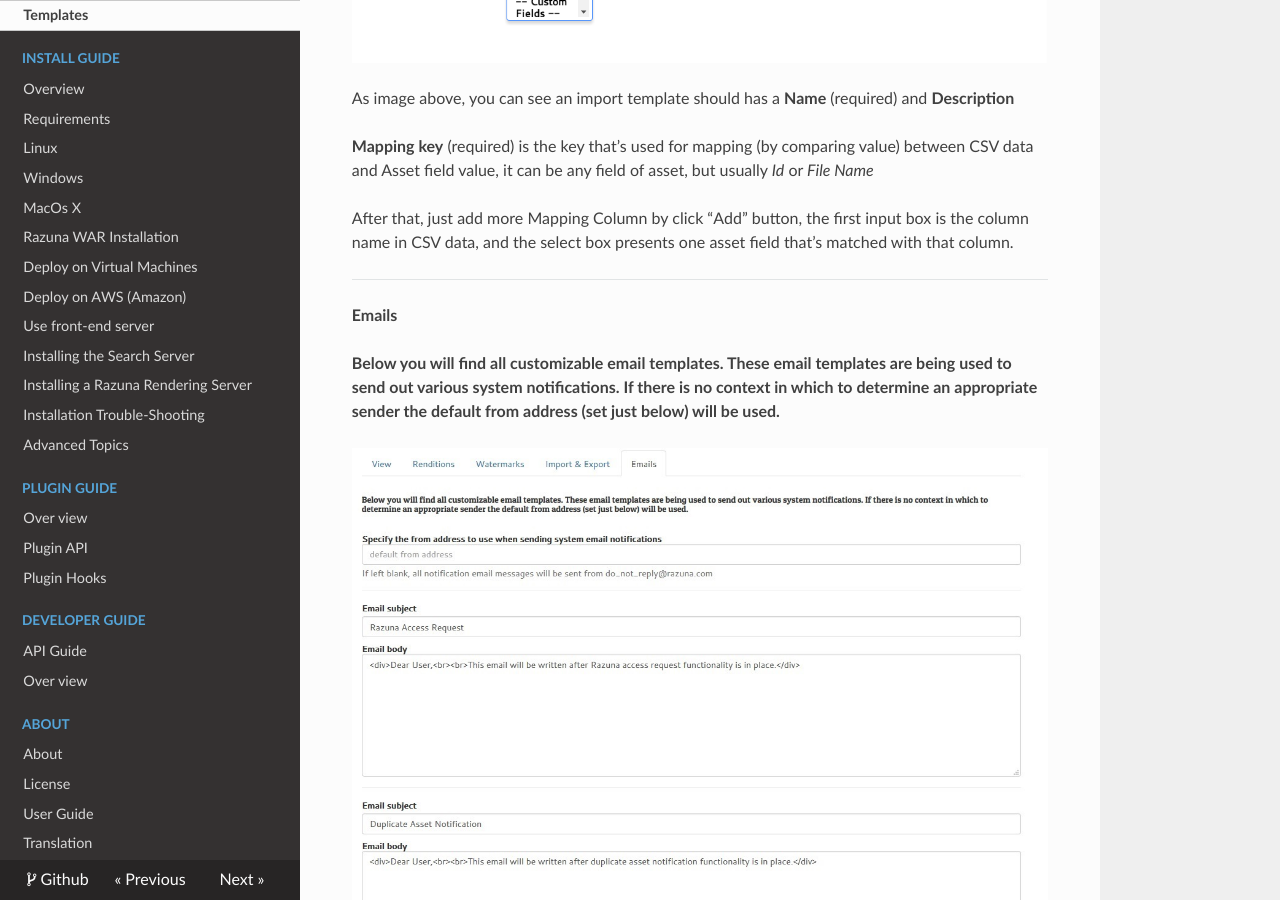
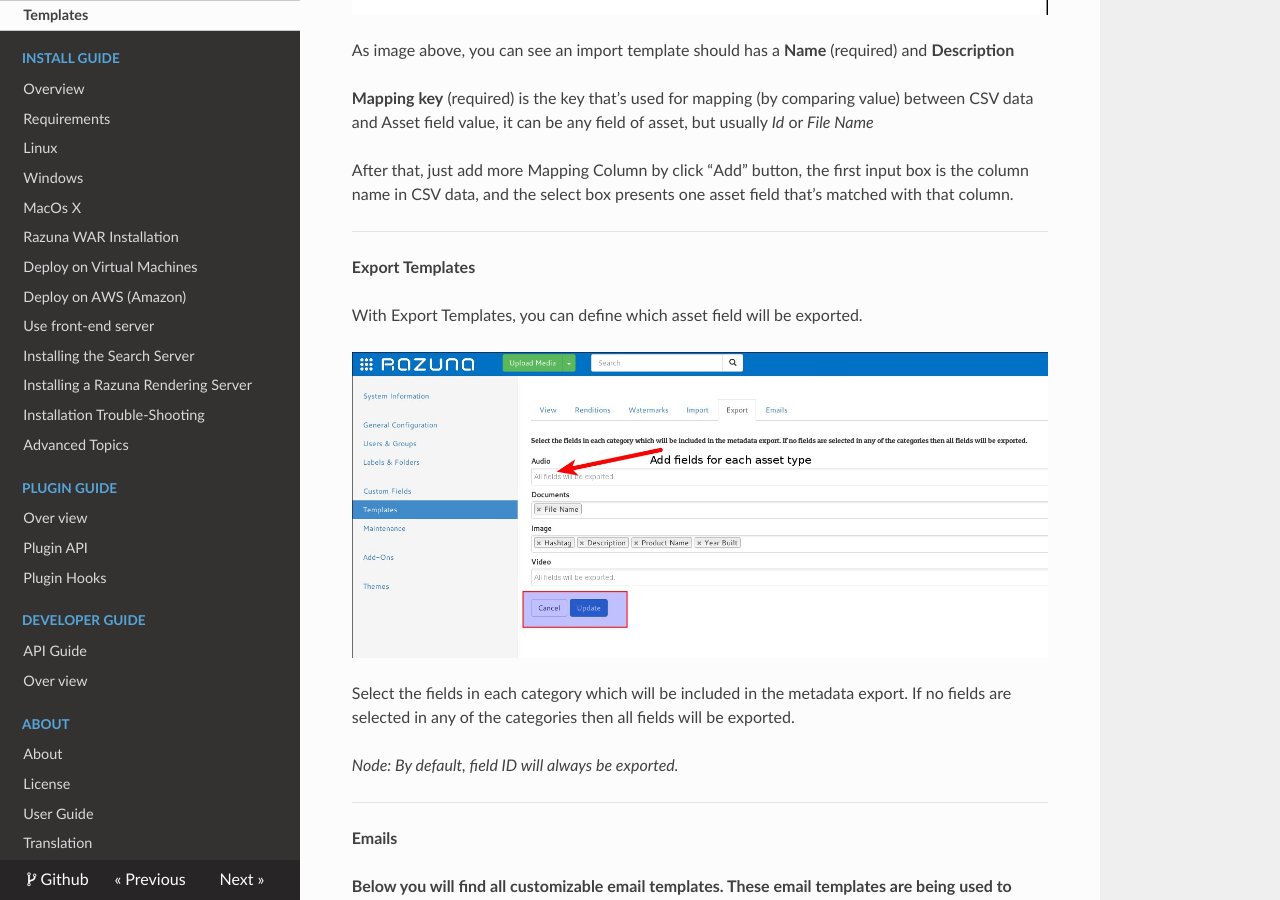
Before and after one commit to razuna/razuna-docs, an MkDocs documentation site: the page built from docs/Admin_2.0/Templates.md, in a window 1280 px wide and 900 px high, scrolled down 7598 px. Built offline with MkDocs 1.6.1, drawn with Linux system fonts in a browser that asks for light colours; nearby versions of some CDN libraries; old or Windows-style settings are respelled for this version of MkDocs.

Commit message:
update export template docs

```diff
--- a/docs/Admin_2.0/Templates.md
+++ b/docs/Admin_2.0/Templates.md
@@ -71,11 +69,11 @@ With Import Templates you map your own import fields to the available fields in
 Metadata can be extracted from spreedsheet files: CSV.
 
 
-![](/Admin_2.0/img/import_temp1.png)
+![](/Admin_2.0/img/import_temp1.jpg)
 
 * To add new Import Template, please click into "Add Import Template" button, the new form will appear to allow you define the new template as below:
 
-![](/Admin_2.0/img/import_temp2.png)
+![](/Admin_2.0/img/import_temp2.jpg)
 
 As image above, you can see an import template should has a **Name** (required) and **Description**
 
@@ -83,9 +81,19 @@ As image above, you can see an import template should has a **Name** (required)
 
 After that, just add more Mapping Column by click "Add" button, the first input box is the column name in CSV data, and the select box presents one asset field that's matched with that column.
 
+___
+
+**Export Templates**
+
+With Export Templates, you can define which asset field will be exported.
+
+![](/Admin_2.0/img/export_temp1.jpg)
+
+Select the fields in each category which will be included in the metadata export. If no fields are selected in any of the categories then all fields will be exported.
+
+*Node: By default, field ID will always be exported.*
 
 ___
-
 **Emails**
 
 **Below you will find all customizable email templates. These email templates are being used to send out various system notifications. If there is no context in which to determine an appropriate sender the default from address (set just below) will be used.**
```
Also changed, not shown: other parts of docs/Admin_2.0/Templates.md (+0 -2 lines), docs/Admin_2.0/img/export_temp1.jpg (added), docs/Admin_2.0/img/import_temp1.jpg (added), docs/Admin_2.0/img/import_temp1.png (deleted), docs/Admin_2.0/img/import_temp2.jpg (added), docs/Admin_2.0/img/import_temp2.png (deleted).
